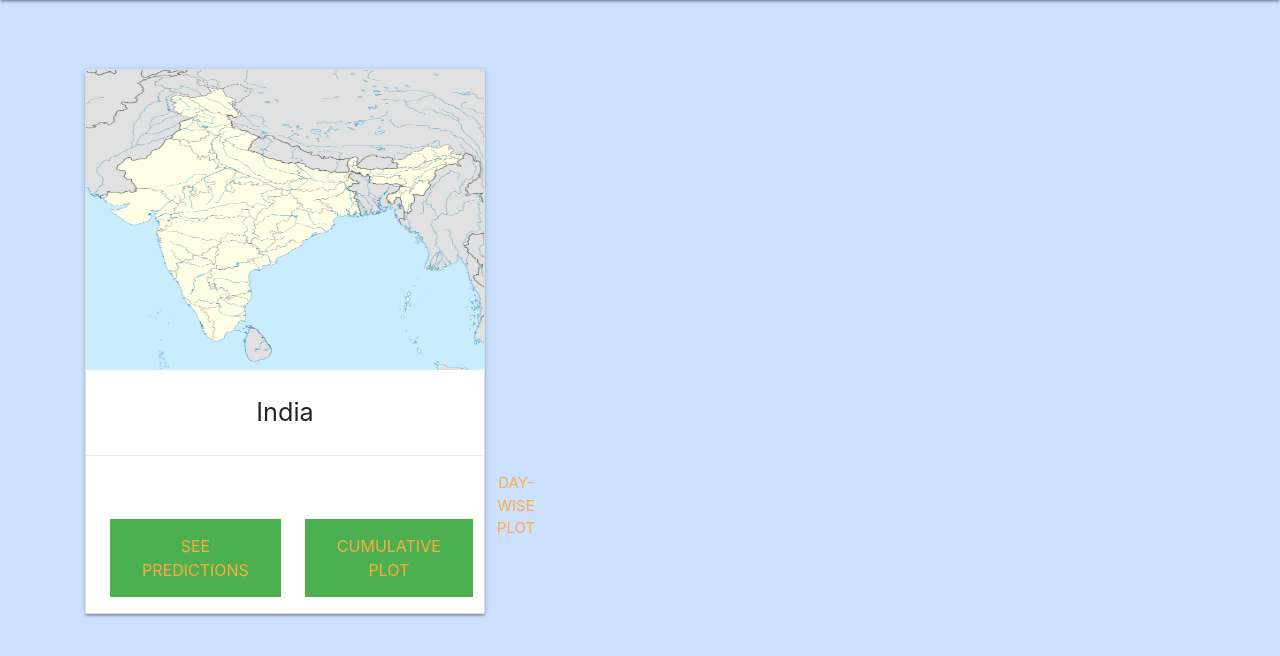
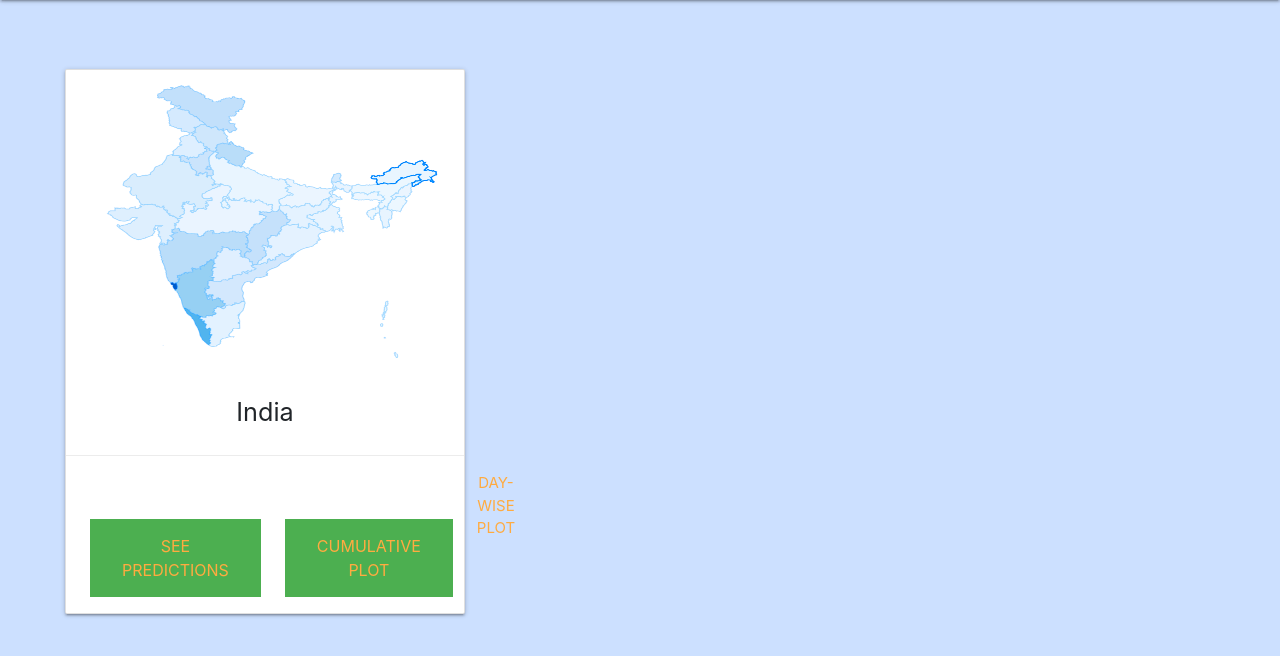
Before and after one commit to SaiVamshiK/Covid19-Future-Predictions-in-India, a Django app: page /overall/ in a window 1280 px wide. Shown: the part 64-720 px from the top of the page. Run offline with Django 3.2, Linux system fonts and the light colour scheme; some libraries are stand-ins or nearby versions.

Commit message:
changed india map and adjusted overall view

```diff
--- a/Covid19PredictorApp/templates/Covid19PredictorApp/overall.html
+++ b/Covid19PredictorApp/templates/Covid19PredictorApp/overall.html
@@ -6,7 +6,7 @@
     {% if state.name == 'India' %}
 
 
-        <div style="margin-left: 20px;">
+        <div style="align-items: center;">
         <div class="card" style="max-width: 400px;">
             <div class="card-image">
               <img src="{{state.image}}">
```
Also changed, not shown: Covid19PredictorApp/static/Covid19PredictorApp/state_images/india.png, plot.png (deleted).
